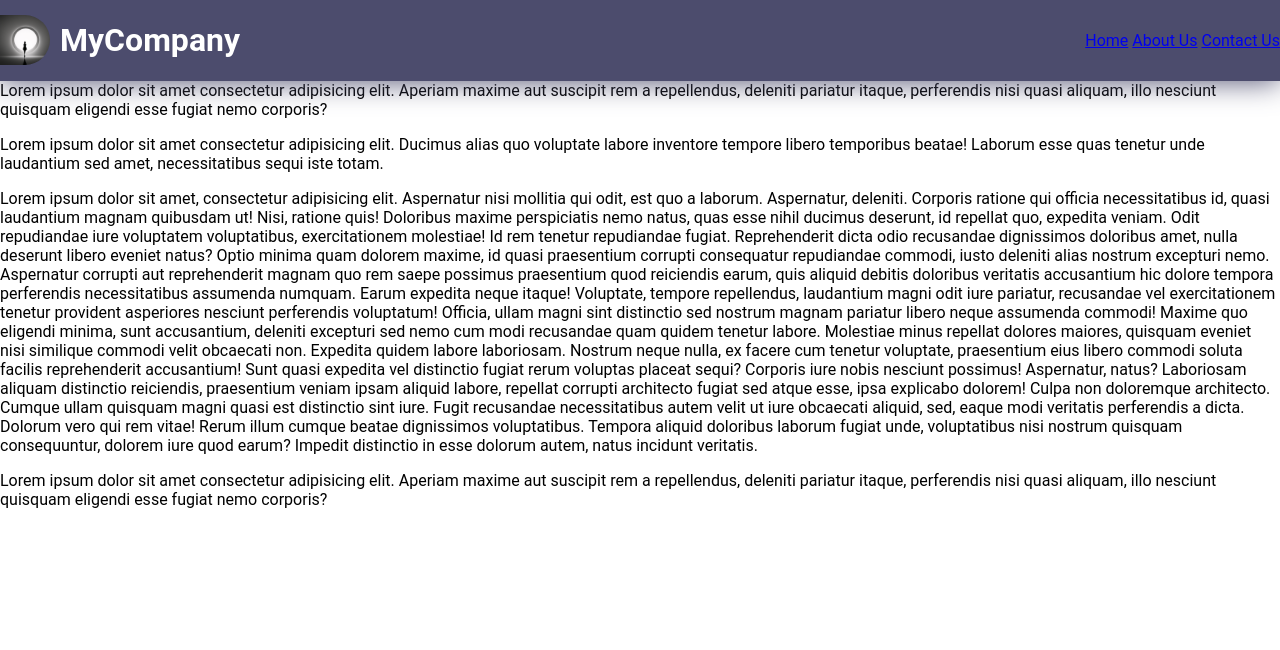
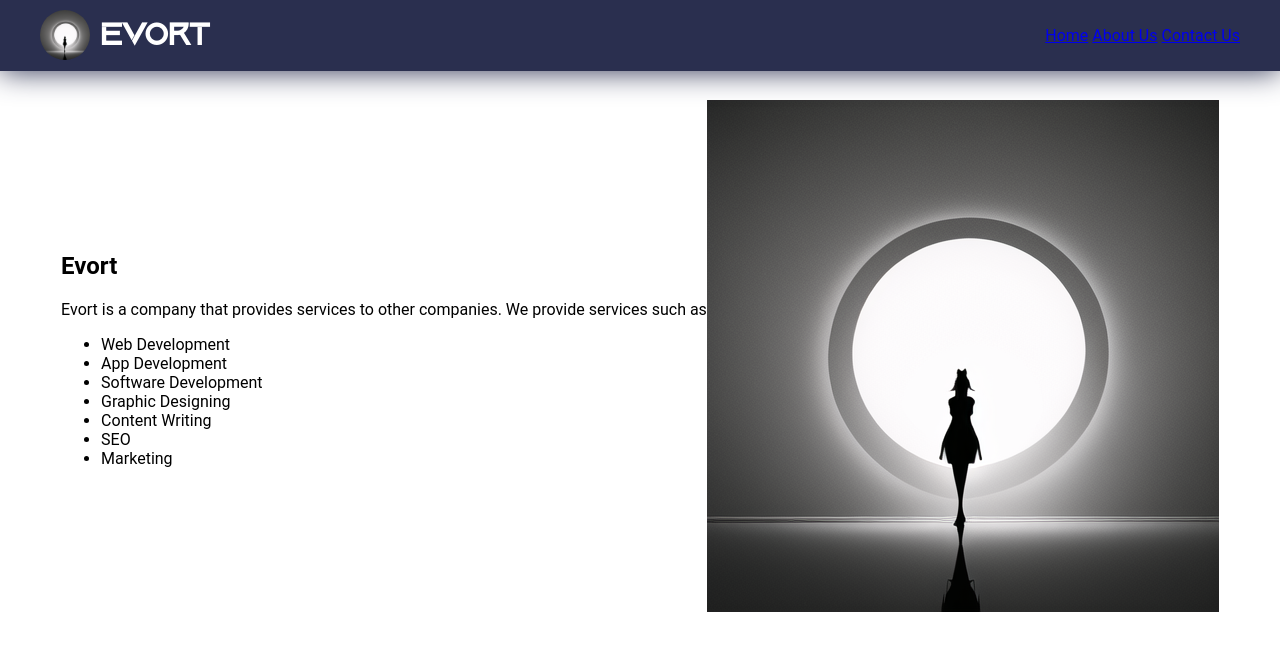
Before and after one commit to haydaridayoff/company-profile-portofolio, a plain HTML site: page index.html in a window 1280 px wide. Drawn offline with Linux system fonts and the light colour scheme.

Commit message:
Add fonts, add "about us" section

```diff
--- a/Assets/style.css
+++ b/Assets/style.css
@@ -1,12 +1,16 @@
 header {
     display: flex;
-    width: 100%;
+    flex-direction: row;
     align-items: center;
-    background-color: #4C4C6D;
+    background-color: #2A2F4F;
     color: #ffffff;
-    box-shadow: 0px 0px 30px #4C4C6D;
+    box-shadow: 0px 0px 30px #2A2F4F;
     position: fixed;
     top: 0;
+    right: 0;
+    left: 0;
+    padding-left: 40px;
+    padding-right: 40px;
 }
 
 header .logo {
@@ -14,7 +18,7 @@ header .logo {
     height: 50px;
     margin-right: 10px;
     overflow: hidden;
-    border-radius: 0% 50% 50% 0%;
+    border-radius: 50% 50% 50% 50%;
     box-shadow: none;
 }
 
@@ -24,10 +28,23 @@ header .logo img {
     object-fit: cover;
 }
 
+section {
+    display: flex;
+    flex-direction: row;
+    align-items: center;
+    justify-content: center;
+    background-color: #ffffff;
+    color: #000000;
+    box-shadow: none;
+    padding-top: 100px;
+    padding-bottom: 100px;
+}
+
 .logolabel {
     flex-grow: 1;
     flex-shrink: 1;
     box-shadow: none;
+    font-family: "Aquire";
 }
 
 body {
@@ -36,3 +53,18 @@ body {
     background-color: #ffffff;
     box-shadow: none;
 }
+
+@font-face {
+    font-family: California;
+    src: url(../Assets/Fonts/CaliforniaPersonalUseRegular-L37ED.ttf);
+}
+
+@font-face {
+    font-family: MetalSmith;
+    src: url(../Assets/Fonts/MetalsmithRegular-x3yMq.ttf);
+}
+
+@font-face {
+    font-family: Aquire;
+    src: url(../Assets/Fonts/Aquire-BW0ox.otf);
+}
--- a/index.html
+++ b/index.html
@@ -15,7 +15,7 @@
         <div class="logo">
             <img src="Assets/LadyLogo.png" alt="logo">
         </div>
-        <h1 class="logolabel">MyCompany</h1>
+        <h1 class="logolabel">Evort</h1>
         <nav>
             <a href="#">Home</a>
             <a href="#">About Us</a>
@@ -24,47 +24,25 @@
         </nav>
     </header>
     <main>
-        <div class="main">
-            <h1>MyCompany</h1>
-            <p>Lorem ipsum dolor sit amet consectetur adipisicing elit. Aperiam maxime aut suscipit rem a repellendus,
-                deleniti pariatur itaque, perferendis nisi quasi aliquam, illo nesciunt quisquam eligendi esse fugiat
-                nemo corporis?</p>
-            <p>Lorem ipsum dolor sit amet consectetur adipisicing elit. Ducimus alias quo voluptate labore inventore
-                tempore libero temporibus beatae! Laborum esse quas tenetur unde laudantium sed amet, necessitatibus
-                sequi
-                iste totam.</p>
-            <p>Lorem ipsum dolor sit amet, consectetur adipisicing elit. Aspernatur nisi mollitia qui odit, est quo a
-                laborum. Aspernatur, deleniti. Corporis ratione qui officia necessitatibus id, quasi laudantium magnam
-                quibusdam ut!
-                Nisi, ratione quis! Doloribus maxime perspiciatis nemo natus, quas esse nihil ducimus deserunt, id
-                repellat quo, expedita veniam. Odit repudiandae iure voluptatem voluptatibus, exercitationem molestiae!
-                Id rem tenetur repudiandae fugiat.
-                Reprehenderit dicta odio recusandae dignissimos doloribus amet, nulla deserunt libero eveniet natus?
-                Optio minima quam dolorem maxime, id quasi praesentium corrupti consequatur repudiandae commodi, iusto
-                deleniti alias nostrum excepturi nemo.
-                Aspernatur corrupti aut reprehenderit magnam quo rem saepe possimus praesentium quod reiciendis earum,
-                quis aliquid debitis doloribus veritatis accusantium hic dolore tempora perferendis necessitatibus
-                assumenda numquam. Earum expedita neque itaque!
-                Voluptate, tempore repellendus, laudantium magni odit iure pariatur, recusandae vel exercitationem
-                tenetur provident asperiores nesciunt perferendis voluptatum! Officia, ullam magni sint distinctio sed
-                nostrum magnam pariatur libero neque assumenda commodi!
-                Maxime quo eligendi minima, sunt accusantium, deleniti excepturi sed nemo cum modi recusandae quam
-                quidem tenetur labore. Molestiae minus repellat dolores maiores, quisquam eveniet nisi similique commodi
-                velit obcaecati non.
-                Expedita quidem labore laboriosam. Nostrum neque nulla, ex facere cum tenetur voluptate, praesentium
-                eius libero commodi soluta facilis reprehenderit accusantium! Sunt quasi expedita vel distinctio fugiat
-                rerum voluptas placeat sequi?
-                Corporis iure nobis nesciunt possimus! Aspernatur, natus? Laboriosam aliquam distinctio reiciendis,
-                praesentium veniam ipsam aliquid labore, repellat corrupti architecto fugiat sed atque esse, ipsa
-                explicabo dolorem! Culpa non doloremque architecto.
-                Cumque ullam quisquam magni quasi est distinctio sint iure. Fugit recusandae necessitatibus autem velit
-                ut iure obcaecati aliquid, sed, eaque modi veritatis perferendis a dicta. Dolorum vero qui rem vitae!
-                Rerum illum cumque beatae dignissimos voluptatibus. Tempora aliquid doloribus laborum fugiat unde,
-                voluptatibus nisi nostrum quisquam consequuntur, dolorem iure quod earum? Impedit distinctio in esse
-                dolorum autem, natus incidunt veritatis.</p>
-            <p>Lorem ipsum dolor sit amet consectetur adipisicing elit. Aperiam maxime aut suscipit rem a repellendus,
-                deleniti pariatur itaque, perferendis nisi quasi aliquam, illo nesciunt quisquam eligendi esse fugiat
-                nemo corporis?</p>
+        <section>
+            <div class="left">
+                <h1>Evort</h1>
+                <p>Evort is a company that provides services to other companies. We provide services such as
+                <ul>
+                    <li>Web Development</li>
+                    <li>App Development</li>
+                    <li>Software Development</li>
+                    <li>Graphic Designing</li>
+                    <li>Content Writing</li>
+                    <li>SEO</li>
+                    <li>Marketing</li>
+                </ul>
+                </p>
+            </div>
+            <div class="right">
+                <img src="Assets/LadyLogo.png" alt="CompanyLogo">
+            </div>
+        </section>
     </main>
 </body>
 
```
Also changed, not shown: Assets/Fonts/Aquire-BW0ox.otf (added), Assets/Fonts/CaliforniaPersonalUseRegular-L37ED.ttf (added), Assets/Fonts/MetalsmithRegular-x3yMq.ttf (added).
